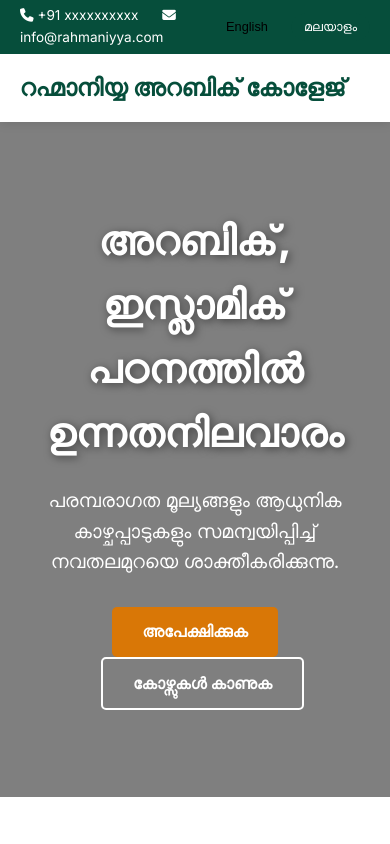
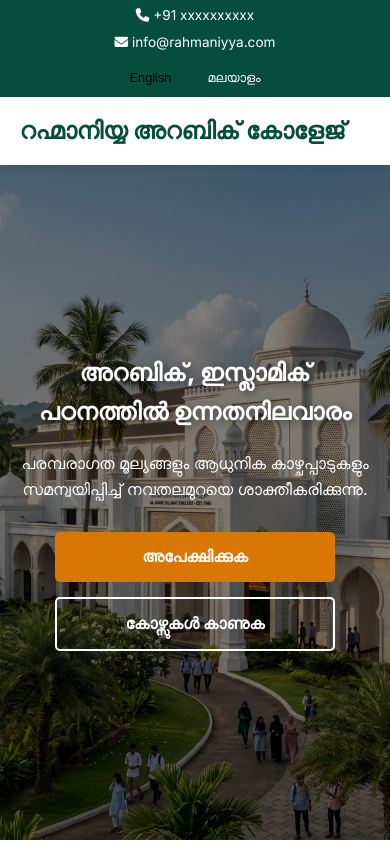
Before and after one commit to sha-hi/Rahmaniyya-Arabic-College, a plain HTML site: page index.html in a window 390 px wide. Both pictures are taken after a click on the button "മലയാളം". Shown: the top 844 px of the page. Drawn offline with Linux system fonts and the light colour scheme; a web font is replaced by a local one.

Commit message:
Initial commit

```diff
--- a/assets/css/style.css
+++ b/assets/css/style.css
@@ -24,6 +24,9 @@ body {
 /* Malayalam Font Support */
 [lang="ml"] {
     font-family: 'Baloo Chettan 2', cursive;
+}
+[lang="ml"] .hero-content h1 {
+    font-size: 2.8rem; /* Scaled down for Malayalam */
 }
 
 /* Header & Navigation */
@@ -241,7 +244,32 @@ footer {
     color: #9ca3af;
 }
 
-/* Responsive */
+/* Responsive Design */
+
+/* Large screens (Big size version) */
+@media (min-width: 1200px) {
+    section {
+        padding: 100px 15%;
+    }
+    .hero-content h1 {
+        font-size: 4.5rem;
+    }
+    [lang="ml"] .hero-content h1 {
+        font-size: 3.5rem;
+    }
+}
+
+/* Laptops */
+@media (max-width: 1024px) {
+    section {
+        padding: 80px 5%;
+    }
+    .nav-links {
+        gap: 15px;
+    }
+}
+
+/* Tablets (Tabotion) */
 @media (max-width: 768px) {
     .nav-links {
         display: none; /* Mobile menu logic in JS */
@@ -249,4 +277,46 @@ footer {
     .hero-content h1 {
         font-size: 2.5rem;
     }
+    [lang="ml"] .hero-content h1 {
+        font-size: 2rem;
+    }
+    .top-bar {
+        flex-direction: column;
+        gap: 10px;
+        text-align: center;
+    }
+    .contact-info {
+        display: flex;
+        flex-direction: column;
+        gap: 5px;
+    }
+    .contact-info span {
+        margin: 0 !important;
+    }
 }
+
+/* Mobile version */
+@media (max-width: 480px) {
+    .hero-content h1 {
+        font-size: 2rem;
+    }
+    [lang="ml"] .hero-content h1 {
+        font-size: 1.5rem;
+    }
+    .hero-content p {
+        font-size: 1rem;
+    }
+    .hero-btns {
+        display: flex;
+        flex-direction: column;
+        align-items: center;
+        gap: 15px;
+    }
+    .hero-btns .btn {
+        margin: 0 !important;
+        width: 80%;
+    }
+    .section-title h2 {
+        font-size: 2rem;
+    }
+}
```
Also changed, not shown: assets/images/campus.jpg (added).
